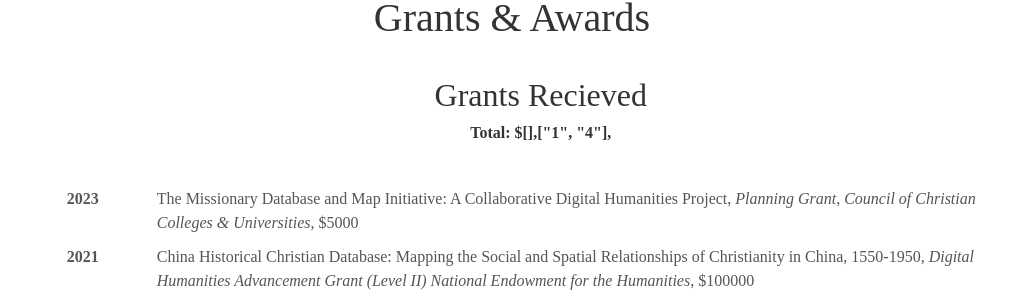
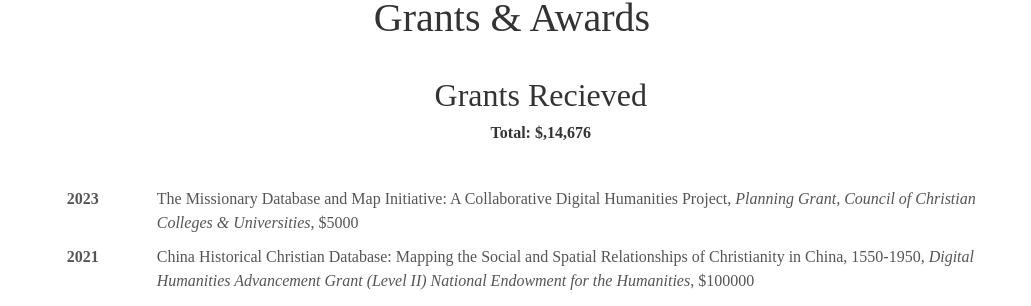
Before and after one commit to alex-mayfield/alex-mayfield.github.io, a Jekyll site: the page built from index.html, in a window 1280 px wide and 900 px high, scrolled down 6857 px. Shown: the part 136-442 px from the top of the window, without its empty margins (128-1159 px from the left). Built offline with Jekyll 4.4.1, drawn with Linux system fonts in a browser that asks for light colours; some web fonts are replaced.

Commit message:
Update about.html

```diff
--- a/_includes/about.html
+++ b/_includes/about.html
@@ -210,15 +210,10 @@
       {% assign digit_string = total_sum | append: "" %}
       {% assign digit_array = digit_string | split: "" %}
         {% assign last-three = digit_array| reverse | slice: 0, 3 %}
-          {% assign last = last-three | reverse %}
         {% assign second-three = digit_array| reverse | slice: 4, 6 %}
-          {% assign second = second-three | reverse %}
         {% assign first-three = digit_array| reverse | slice: 7, 9 %}
-          {% assign first = first-three | reverse %}
 
-      {% assign whole = first | append:"," | append: second | append:"," | append: third %}
-
-      Total: ${{ whole }}
+      Total: ${{first-three | reverse}},{{second-three | reverse}},{{last-three | reverse}}
     </h4>
     {% for item in site.data.grants-awarded.list %}
       {% if forloop.first %}
```
